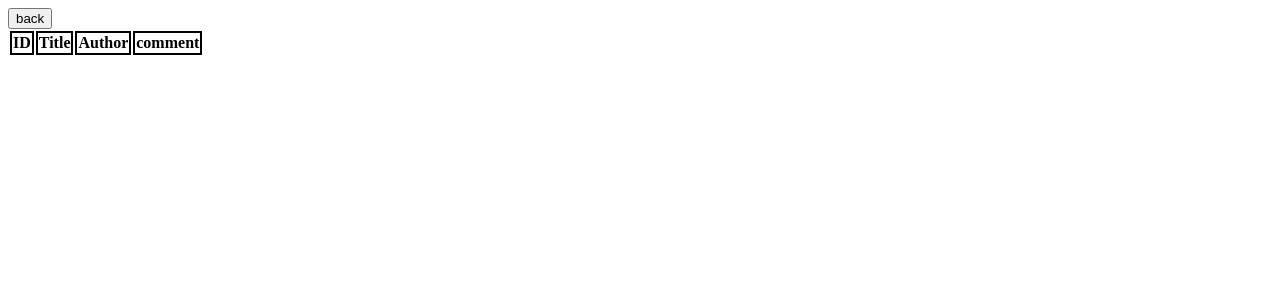
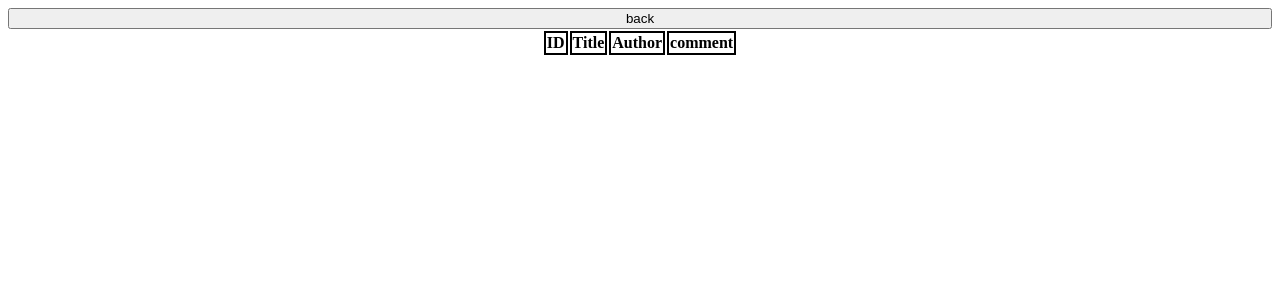
Before and after one commit to wavezaza/json2, a PHP site: page / in a window 1280 px wide. Shown: the top 300 px of the page. Run offline with PHP 8.4, Linux system fonts and the light colour scheme; lists and menus that the app fills with data are empty; some libraries are stand-ins or nearby versions.

Commit message:
Update index.php

```diff
--- a/index.php
+++ b/index.php
@@ -14,9 +14,17 @@
         border: 2px solid black;
         text-align: center;
     }
+    .container{
+        display: flex;
+        justify-content: center;
+    }
+    .btn{
+        width: 100%;
+    }
 </style>
 <body>
-    <button id="B_Back"> back </button>
+    <button class="btn" id="B_Back"> back </button>
+        <div class="container">
             <div id="Main">
                 <table>
                     <thead>
@@ -31,29 +39,22 @@
                     </tbody>
                 </table>
             </div>
-
             <div id="Detail">
                 <table>
                     <thead id="TBL_Details_1">
-
                     </thead>
-
                     <tbody id="TBL_Details">
-
                     </tbody>
                 </table>
             </div>
-
-
             <div id="Comment">
                 <table>
                     <thead id="TBL_Comment_1">
-
                     </thead>
                     <tbody id="TBL_Comment">
-
                     </tbody>
                 </table>
+            </div>
         </div>
 </body>
 <script>
@@ -70,7 +71,6 @@
                     line_t2 += "<th><b> UserId </b></th>"
                     line_t2 += "</tr>";
                     $("#TBL_Details_1").append(line_t2);
-
                 var line_t1 = "<tr id='Detail_ROW_1'";
                     line_t1 += "><td>" + data.id + "</td>"
                     line_t1 += "<td><b>" + data.title + "</b><br/>"
@@ -85,8 +85,8 @@
     function showComment(id) {
         $("#Main").hide();
         $("#Comment").show();
-        var url_comment = "https://jsonplaceholder.typicode.com/comments/" + id
-        $.getJSON(url_comment)
+        var url = "https://jsonplaceholder.typicode.com/comments/" + id
+        $.getJSON(url)
             .done((data) => {
                 console.log(data);
                 var line_c2 = "<tr id='Comment_ROW'>";
@@ -97,7 +97,6 @@
                     line_c2 += "<th><b> PostID </b></th>"
                     line_c2 += "</tr>";
                     $("#TBL_Comment_1").append(line_c2);
-
                 var line_c1 = "<tr id='Comment_ROW_1'";
                     line_c1 += "><td>" + data.id + "</td>"
                     line_c1 += "<td><b>" + data.name+ "</b></td>"
@@ -115,7 +114,6 @@
         $.getJSON(url)
             .done((data) => {
                 $.each(data, (k, item) => {
-                    // console.log(item);
                     var line = "<tr>";
                     line += "<td>" + item.id + "</td>"
                     line += "<td><b>" + item.title + "</b><br/>"
```
Lines whose indentation alone changed are shown as unchanged.
